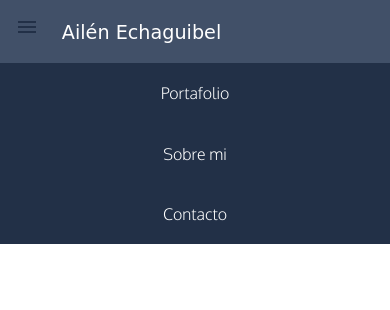
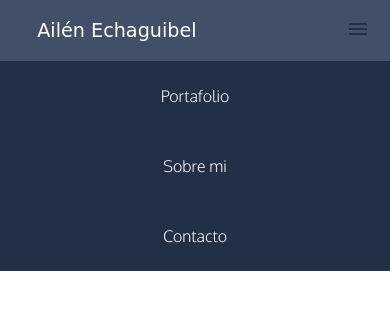
Before and after one commit to AIETXA/responsive-navbar, a plain HTML site: page index.html in a window 390 px wide. Both pictures are taken after a click on the link "menu". Drawn offline with nearby package versions, Linux system fonts and the light colour scheme; a web font is replaced by a local one.

Commit message:
toggle a la derecha para mobil

```diff
--- a/style.css
+++ b/style.css
@@ -11,6 +11,9 @@ html {
 
 .navbar {
     background-color: #415068;
+    display: flex;
+    flex-wrap: wrap;
+    align-items: center;
 }
 
 .navbar div {
@@ -25,11 +28,13 @@ html {
 .navbar .link {
     display: block;
     text-align: center;
-    padding: 1.2em;
+    padding: 1.5em;
     text-decoration: none;
     background-color: #223047;
     color: white;
     border: 1px solid #223047;
+    height: auto;
+    width: auto;
 }
 
 .navbar .link:hover,
@@ -42,11 +47,12 @@ html {
     width: 11em;
     padding: 1em;
     color: white;
+    margin-left: 18px;
     font-family: "WindSong", cursive;
     font-weight: 400;
     font-style: normal;
     font-size: 1.2em;
-    text-align: center;
+    order: -1;
 
 }
 
@@ -56,8 +62,9 @@ html {
 
 .navbar .toggle {
     color:  #223047;
-    margin-top: 15px;
-    margin-left: 15px;
+    align-content: center;
+    margin-left: auto;
+    margin-right: 20px;
 
 }
 
@@ -88,13 +95,14 @@ html {
         background-color: #223047;
         color: white;
         justify-content: flex-end;
+        align-content: center;
     }
-
     .navbar .brand {
         text-align: left;
     }
     .navbar.active div {
         display: block;
+        width: 100%;
     }
 
 }
```
Also changed, not shown: index.html (+0 -2 lines).
